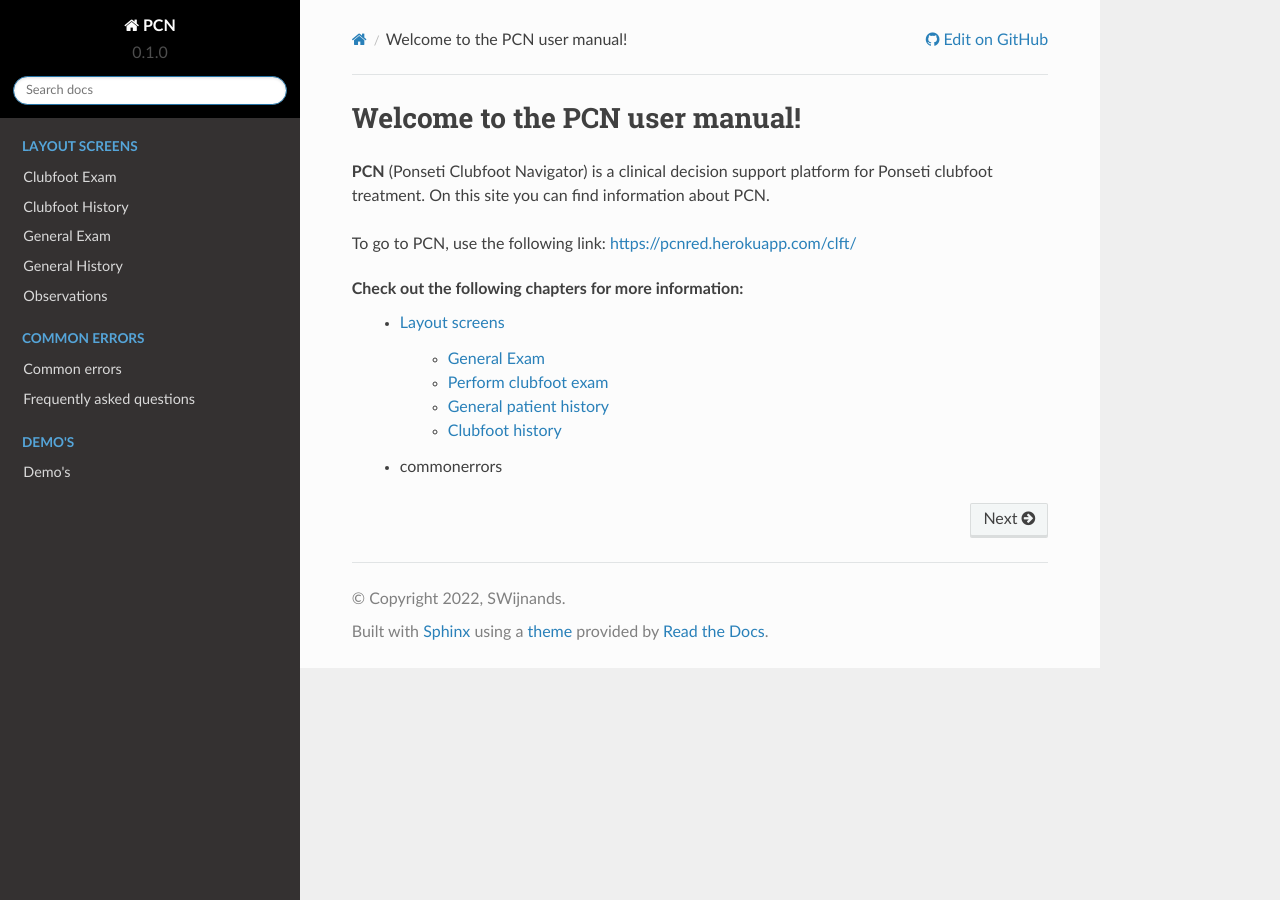
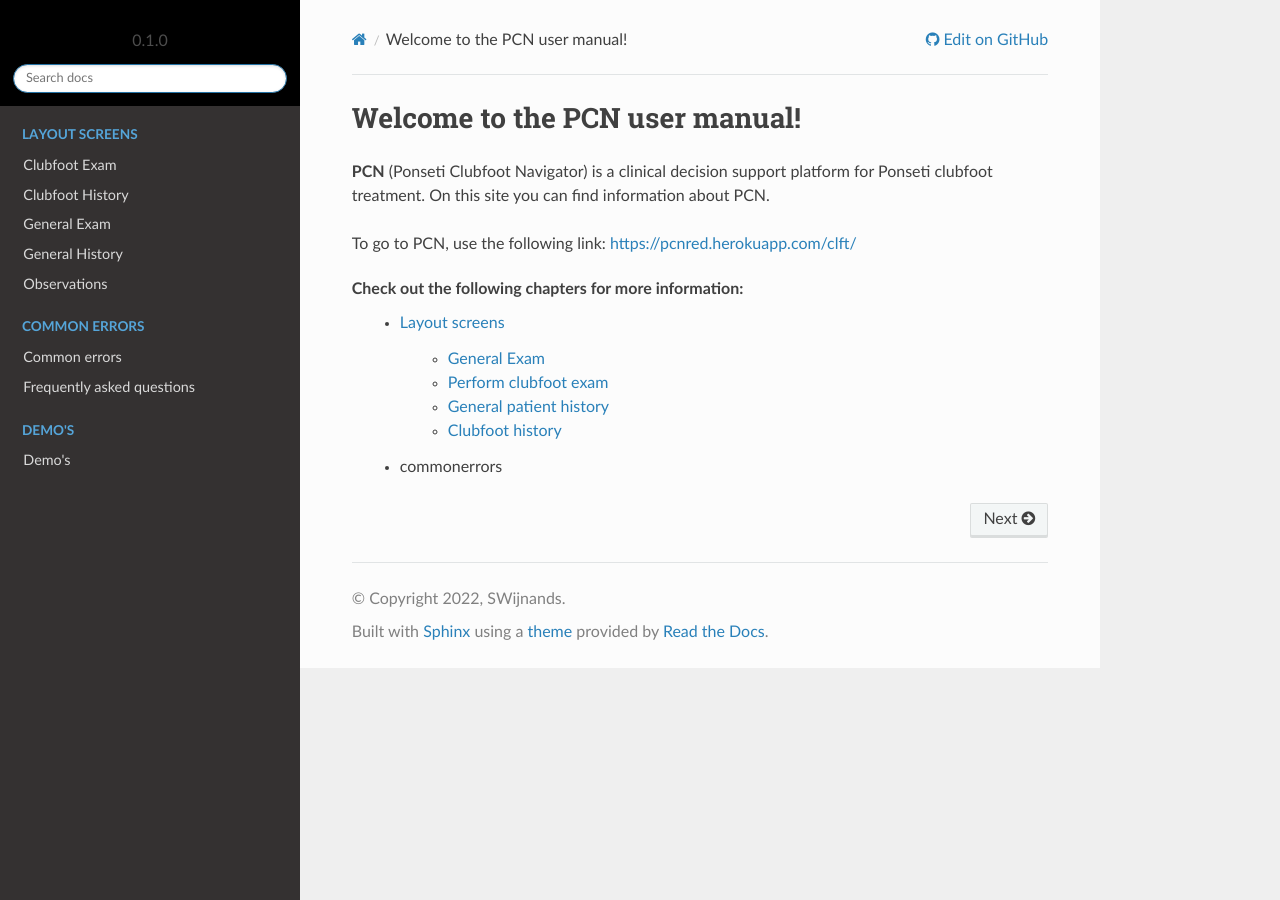
Before and after one commit to SWijnands01/PCN, a Sphinx documentation site: the page built from docs/source/index.rst, in a window 1280 px wide. Built offline with Sphinx 7.4.7 and the Read the Docs theme 2.0.0, drawn with Linux system fonts in a browser that asks for light colours.

Commit message:
Update conf.py

```diff
--- a/docs/source/conf.py
+++ b/docs/source/conf.py
@@ -34,6 +34,7 @@ html_theme = 'sphinx_rtd_theme'
 html_theme_options = {
     'style_nav_header_background': 'black',
     'html_logo': 'logo.jpg',
+    'logo_only': True,
 }
 
 html_context = {
```
